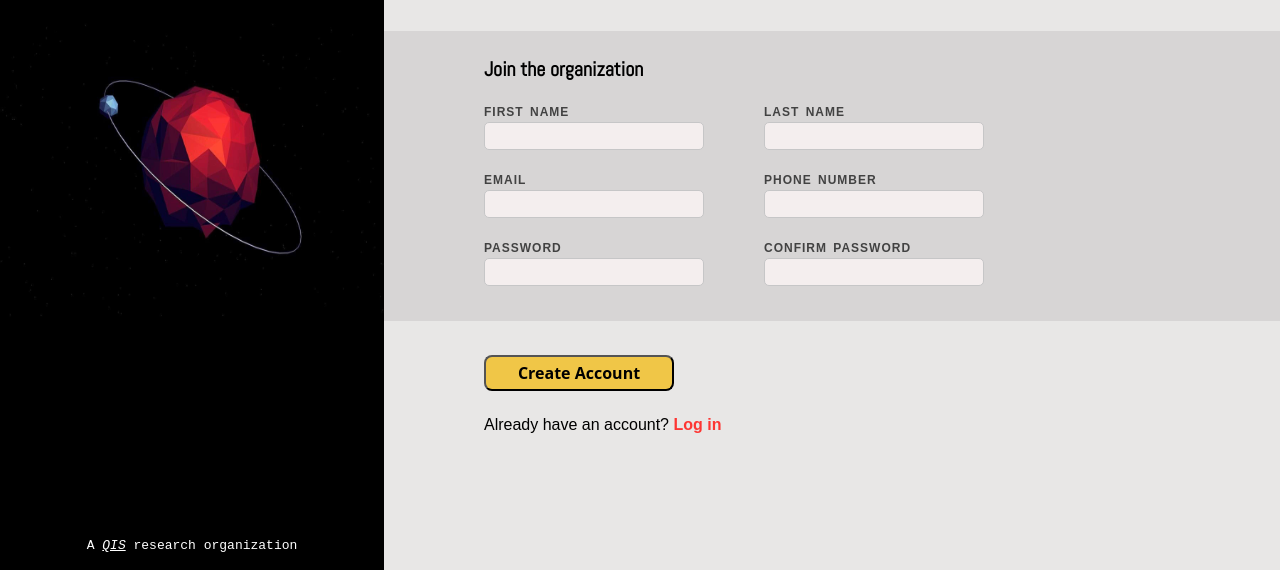
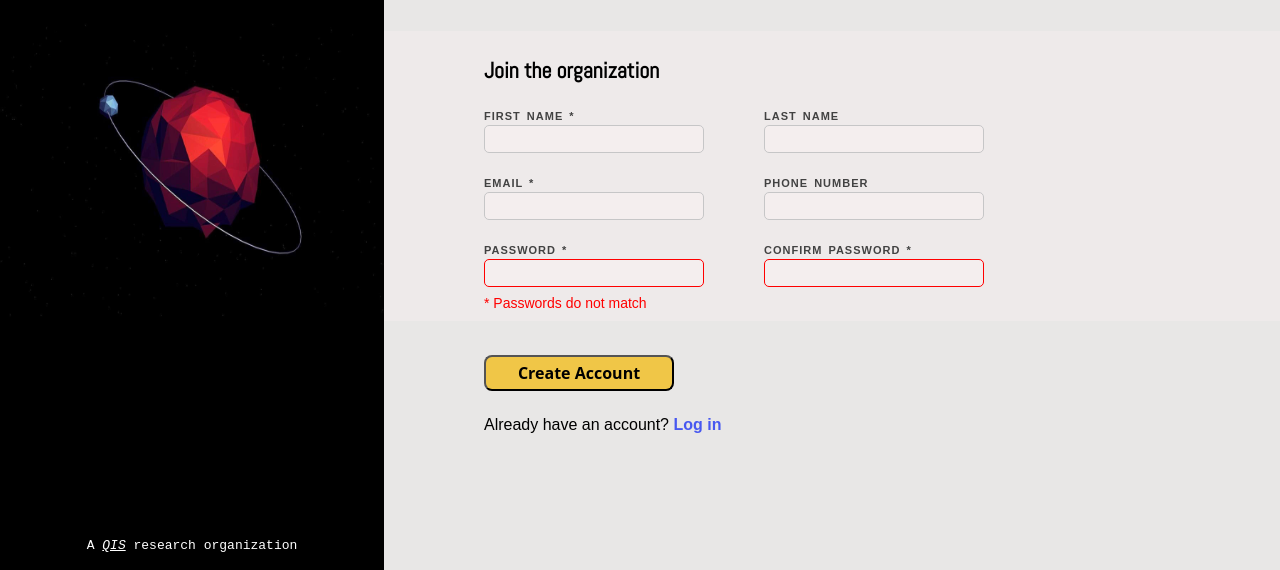
Before and after one commit to Tribhuwan-Joshi/Quanta-signup-page, a plain HTML site: page index.html in a window 1280 px wide. Shown: the part 230-800 px from the top of the page. Drawn offline with Linux system fonts and the light colour scheme.

Commit message:
Add password matching feature

```diff
--- a/index.html
+++ b/index.html
@@ -8,7 +8,7 @@
     <link rel="icon" href="./Images/Quanta.png">
     <title>Sign up</title>
     <link rel="stylesheet" href="styles.css">
-</head>
+
 
 <body>
     <div class="left-container">
@@ -38,15 +38,16 @@
             <form action="#" method="post">
                 <div class="info">
                     <div class="right-info">
-                <div class="group"> <label for="fname">FIRST NAME</label><br>
-                    <input type="text" name="fname" id="fname">
+                <div class="group"> <label for="fname" title="required">FIRST NAME *</label ><br>
+                    <input type="text" name="fname" id="fname" >
                 </div>
-                <div class="group"> <label for="email">EMAIL</label> <br>
-                    <input type="email" name="email" id="email">
+                <div class="group"> <label for="email" title="required">EMAIL *</label> <br>
+                    <input type="email" name="email" id="email" required>
                 </div>
-                 <div class="group"> <label for="password">PASSWORD</label><br>
-                    <input type="password" name="password" id="password">
+                 <div class="group"> <label for="password" title="required">PASSWORD *</label><br>
+                    <input type="password" name="password" id="password" class="error" pattern="[\w\d\s]{8,}" required minlength="8" maxlength="20">
                 </div>
+                <p class="passwordMatch">* Passwords do not match</p>
                 </div>
                 <div class="left-info">
                 <div class="group"><label for="lname">LAST NAME</label><br>
@@ -58,8 +59,8 @@
                     <input type="tel" name="tel" id="tel">
                 </div>
 
-                <div class="group"><label for="confirm">CONFIRM PASSWORD</label><br>
-                    <input type="password" name="confirm" id="confirm">
+                <div class="group"><label for="confirm" title="required">CONFIRM PASSWORD *</label><br>
+                    <input type="password" name="confirm" id="confirm" pattern="[\w\d\s]{8,}" required class="error" minlength="8" maxlength="20">
                 </div>
                 </div>
                 </div>
@@ -68,7 +69,7 @@
 
         </div>
         <div class="bottom">
-            <button class="create" type="button">Create Account</button>
+            <button class="create" type="submit">Create Account</button>
             <div class="already">Already have an account?
                 <a href=""> <strong>Log in</strong> </a>
             </div>
@@ -77,6 +78,24 @@
         </div>
 
     </div>
+        <script>
+const match = document.querySelector('.passwordMatch');
+const passwd = document.querySelector('#password');
+const confirm = document.querySelector('#confirm');
+
+const arr = [passwd,confirm];
+arr.forEach((obj)=>obj.addEventListener('input',check));
+
+function check(){
+    if(confirm.value==passwd.value){
+        match.textContent="";
+    }
+    else{
+        match.textContent="* Passwords do not match";
+    }
+}
+        </script>
+</head>
 </body>
 
 </html>
--- a/styles.css
+++ b/styles.css
@@ -89,10 +89,10 @@ body {
   word-spacing: 2px;
   letter-spacing: 1px;
 }
-.top-text a{
+.top-text a {
   text-decoration: none;
 }
-.top-text a:hover{
+.top-text a:hover {
   text-decoration: underline blueviolet;
 }
 /* form */
@@ -103,31 +103,31 @@ body {
   height: 240px;
   padding-bottom: 25px;
   margin-bottom: 4px;
-  background-color: rgb(215, 213, 213);
-
+  background-color: rgb(238, 234, 234);
 }
-.form:hover , .form:focus-within{ box-shadow: 1px 1px 5px 1px rgb(159, 153, 153);}
+.form:hover,
+.form:focus-within {
+  box-shadow: 1px 1px 5px 1px rgb(159, 153, 153);
+}
 .form .info {
   display: flex;
 
-gap:60px;
+  gap: 60px;
 }
-
 
 .form h3 {
   margin-top: 0;
   padding: 0;
   font-family: "Abel";
-  font-size: 20px;
+  font-size: 22px;
   font-weight: bold;
 }
 .form .group {
-
   margin-bottom: 20px;
 }
 
 .form label {
-  font-size: 12px;
+  font-size: 11px;
   font-family: sans-serif;
   color: rgb(66, 66, 66);
   letter-spacing: 1px;
@@ -143,20 +143,34 @@ gap:60px;
   background-color: rgb(244, 238, 238);
   height: 28px;
   width: 220px;
-  font-size: 16px;
+  font-size: 15px;
   font-weight: 500;
   font-family: sans-serif;
   padding: 2px 0px 2px 10px;
   border-radius: 5px;
   box-sizing: border-box;
-
 }
 
-.form input:focus {
-  box-shadow: 2px 2px 3px 2px rgb(195, 193, 193);;
-
+.form input:focus:not([type="password"]) {
+  box-shadow: 2px 2px 3px 2px rgb(195, 193, 193);
+  border: 1px solid cyan;
 }
 
+.form input[type="password"]:invalid {
+  border: 1px solid red;
+}
+
+.form input[type="password"]:valid {
+  border: 1px solid rgb(9, 188, 12);
+}
+.form .passwordMatch {
+  color: red;
+  font-family: sans-serif;
+
+  font-size: 14px;
+  margin-top: -12px;
+  padding-top: 0px;
+}
 /* bottom */
 
 .bottom {
@@ -192,7 +206,7 @@ gap:60px;
 }
 
 .already a {
-  color: #fd3633;
+  color: rgb(71, 88, 240);
   text-decoration: none;
 }
 
```
Lines whose indentation alone changed are shown as unchanged.
